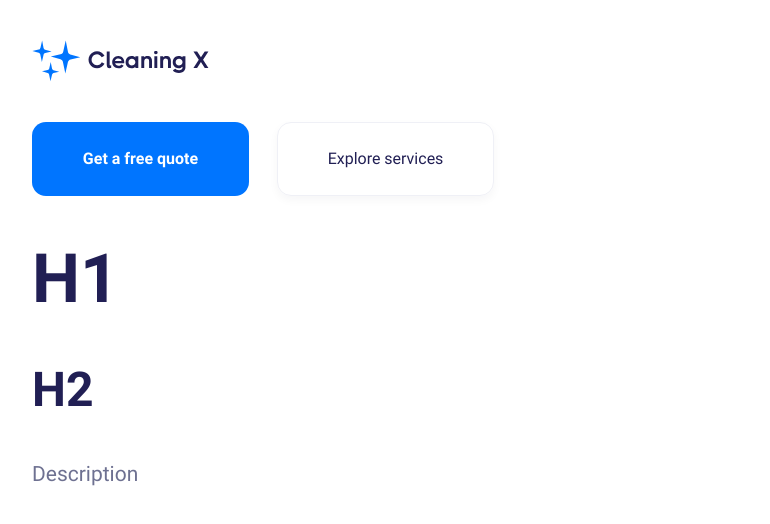
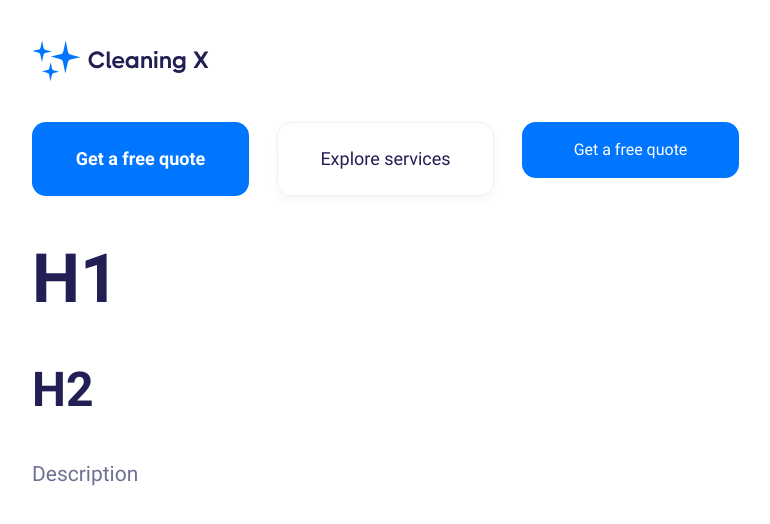
Before and after one commit to hartmannieru/cleaning-x, a React (Create React App) app: page /components in a window 1280 px wide. Shown: the top 524 px of the page, without its empty margins (38-808 px from the left). Built offline with nearby package versions, Linux system fonts and the light colour scheme.

Commit message:
Create small button

```diff
--- a/src/components/Button.jsx
+++ b/src/components/Button.jsx
@@ -20,12 +20,24 @@ const ButtonContainer = styled.button`
   border-style: solid;
   border-color: ${props => props.full ? 'transparent' : props.theme.color.grey};
   border-radius: ${rem(14)};
-  font-size: ${rem(16)};
+  font-size: ${props => props.size === 'large' ? `${rem(18)}` : `${rem(16)}`};
   line-height: ${rem(20)};
-  font-weight: ${props => props.full ? 700 : 400};
+  ${
+    props => {
+      if (props.full && props.size !== 'small') {
+        return `
+          font-weight: 700;
+        `
+      } else {
+        return `
+          font-weight: 400;
+        `
+      }
+    }
+  }
   font-family: 'Roboto', sans-serif;
   text-align: center;
-  padding: ${rem(26)} ${rem(38)};
+  padding: ${props => props.size === 'large' ? `${rem(26)} ${rem(38)}` : `${rem(17)} ${rem(24)}`};
   min-width: ${rem(217)};
   box-shadow: ${props => props.full ? 'none' : '0px 4px 10px rgba(20, 20, 43, 0.04)'};
   transition: all 0.3s linear;
@@ -35,6 +47,7 @@ const ButtonContainer = styled.button`
     background: #0069E4;
     box-shadow: none;
     transition: background 200ms linear;
+    font-weight: ${props => props.size === 'large' ? 700 : 400};
   }
 `
 
--- a/src/components/Buttons.jsx
+++ b/src/components/Buttons.jsx
@@ -12,6 +12,7 @@ const Buttons = ({children}) => {
 
 const ButtonsContainer = styled.div`
   display: flex;
+  align-items: flex-start;
   gap: ${rem(28)};
 `
 
--- a/src/pages/Components.jsx
+++ b/src/pages/Components.jsx
@@ -17,6 +17,9 @@ const Components = () => {
         <Button full={false}>
           Explore services
         </Button>
+        <Button size='small'>
+          Get a free quote
+        </Button>
       </Buttons>
       <H1>H1</H1>
       <H2>H2</H2>
```
